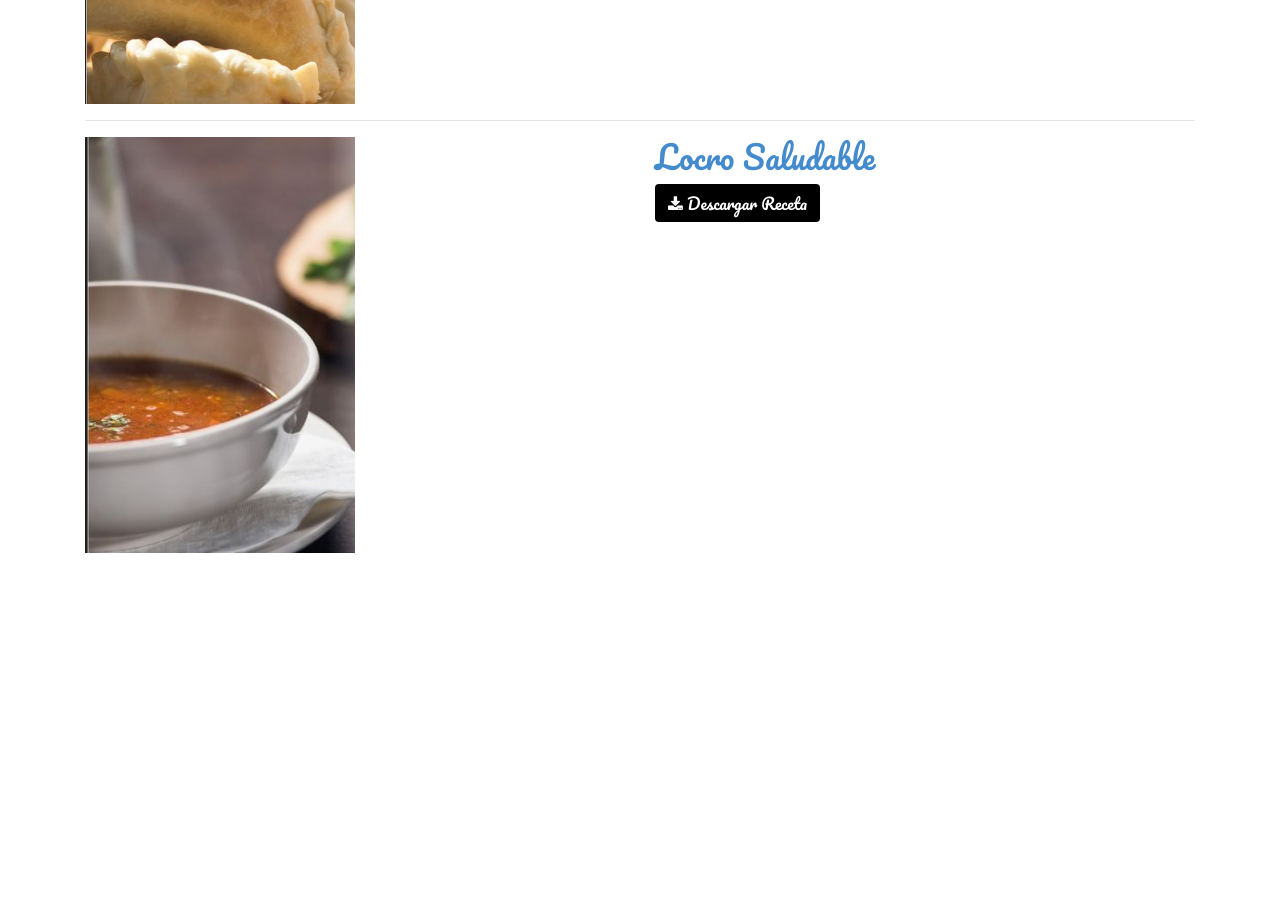
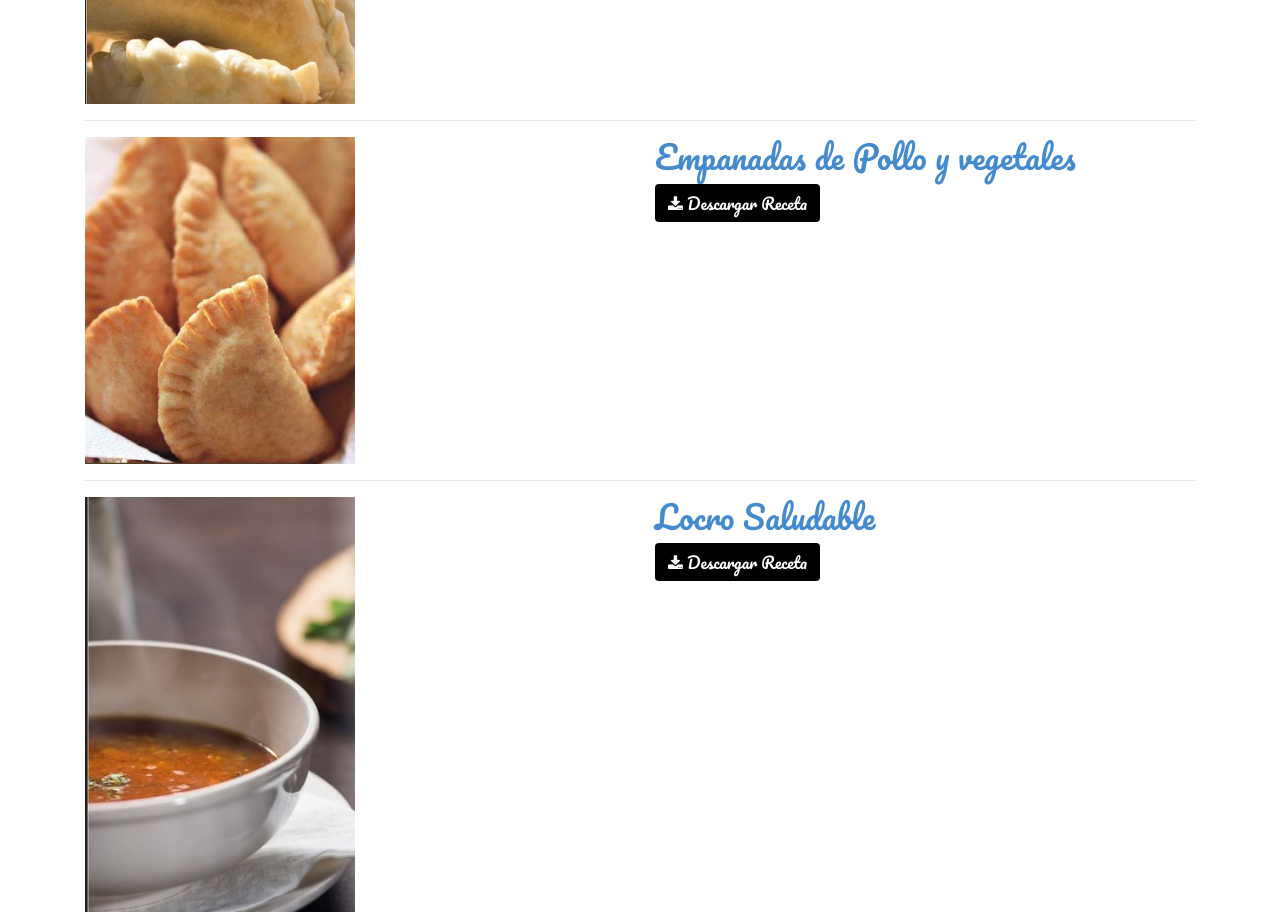
Before and after one commit to DiegoDelgado82/frescos, a plain HTML site: page index.html in a window 1280 px wide. Shown: the part 780-1692 px from the top of the page. Before the commit the page ends 1333 px from the top, so only its background shows below. Drawn offline with nearby package versions, Linux system fonts and the light colour scheme; a web font is replaced by a local one.

Commit message:
agregado de recetas

```diff
--- a/index.html
+++ b/index.html
@@ -53,6 +53,18 @@
       </div>
 
     <hr>
+      <div class="row">
+            <div class="col-md-6">
+              <img src="./img/pollo.PNG" class="img-fluid w-50" alt="Empanadas de Pollo y vegetales">
+            </div>
+            <div class="col-md-6">
+              <h2>Empanadas de Pollo y vegetales</h2>
+              <a href="./files/pollo.pdf"class="btn botonDescarga" download><i class="fa fa-download"></i> Descargar Receta </a>
+            </div>
+          </div>
+
+
+    <hr>
     <div class="row">
           <div class="col-md-6">
             <img src="./img/locro.PNG" class="img-fluid w-50" alt="Locro Saludable">
@@ -65,6 +77,8 @@
 
 
 
+
+
 </div>
 
 <script src="https://ajax.googleapis.com/ajax/libs/jquery/3.5.1/jquery.min.js"></script>
```
Also changed, not shown: img/pollo.PNG (added), 1 other file.
